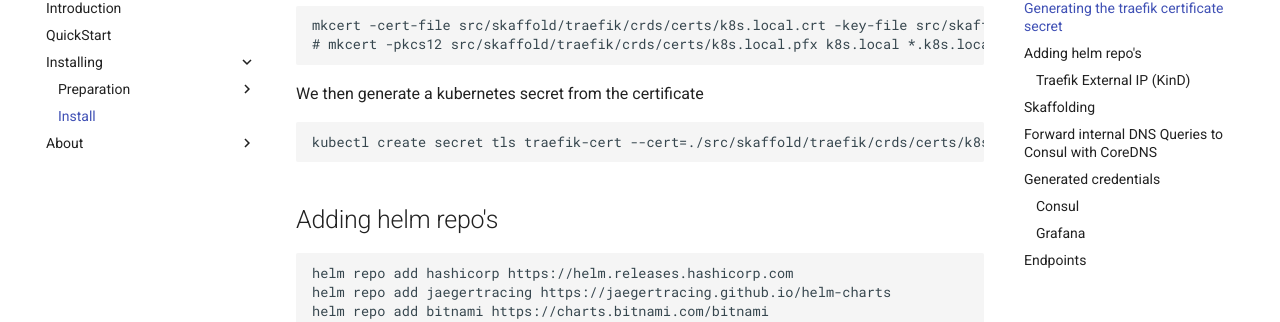
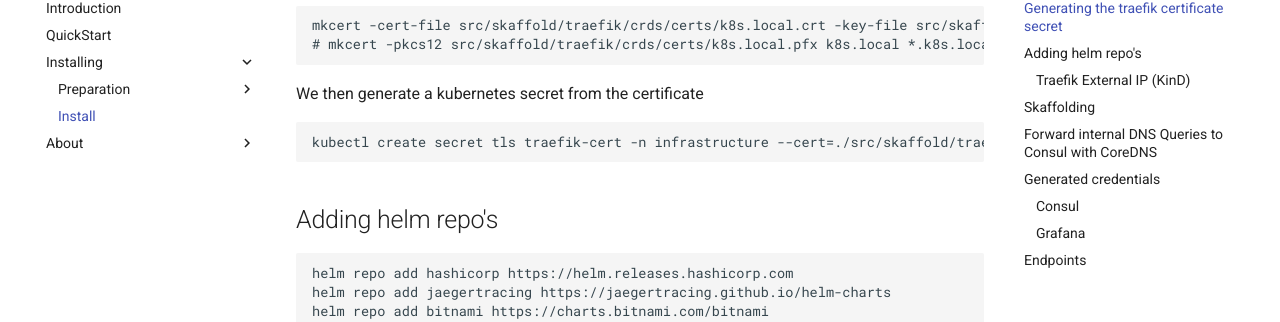
Before and after one commit to bravecobra/k8s-dev-infrastructure, an MkDocs documentation site: the page built from docs/installation.md, in a window 1280 px wide and 900 px high, scrolled down 558 px. Shown: the part 127-449 px from the top of the window. Built offline with MkDocs 1.6.1 and Material for MkDocs 9.7.7, drawn with Linux system fonts in a browser that asks for light colours.

Commit message:
Move traefik to infrastructure namespace

````diff
--- a/docs/installation.md
+++ b/docs/installation.md
@@ -27,7 +27,7 @@
 We then generate a kubernetes secret from the certificate
 
 ```powershell
-kubectl create secret tls traefik-cert --cert=./src/skaffold/traefik/crds/certs/k8s.local.crt --key=./src/skaffold/traefik/crds/certs/k8s.local.key --dry-run=client -o yaml > ./src/skaffold/traefik/crds/certs/certs.yaml
+kubectl create secret tls traefik-cert -n infrastructure --cert=./src/skaffold/traefik/crds/certs/k8s.local.crt --key=./src/skaffold/traefik/crds/certs/k8s.local.key --dry-run=client -o yaml > ./src/skaffold/traefik/crds/certs/certs.yaml
 ```
 
 ## Adding helm repo's
--- a/src/skaffold/prometheus/crds/traefik-monitor.yaml
+++ b/src/skaffold/prometheus/crds/traefik-monitor.yaml
@@ -3,7 +3,7 @@
 kind: ServiceMonitor
 metadata:
   name:  traefik
-  namespace: default
+  namespace: infrastructure
   labels:
     app: traefik
     release: prometheus
@@ -15,7 +15,7 @@
       app.kubernetes.io/name: traefik-dashboard
   namespaceSelector:
     matchNames:
-    - default
+    - infrastructure
   endpoints:
   - port: traefik
     path: /metrics
--- a/src/skaffold/skaffold.yaml
+++ b/src/skaffold/skaffold.yaml
@@ -38,6 +38,7 @@
     - name: traefik
       # repo: https://helm.traefik.io/traefik
       remoteChart: traefik/traefik
+      namespace: infrastructure
       skipBuildDependencies: true
       valuesFiles:
       - traefik/traefik-values.yaml
--- a/src/skaffold/traefik/crds/cert-store.yaml
+++ b/src/skaffold/traefik/crds/cert-store.yaml
@@ -2,7 +2,7 @@
 kind: TLSStore
 metadata:
   name: default
-  namespace: default
+  namespace: infrastructure
 
 spec:
   defaultCertificate:
--- a/src/skaffold/traefik/crds/traefik-dashboard-service.yaml
+++ b/src/skaffold/traefik/crds/traefik-dashboard-service.yaml
@@ -2,7 +2,7 @@
 kind: Service
 metadata:
   name: traefik-dashboard
-  namespace: default
+  namespace: infrastructure
   labels:
     app.kubernetes.io/instance: traefik
     app.kubernetes.io/name: traefik-dashboard
````
